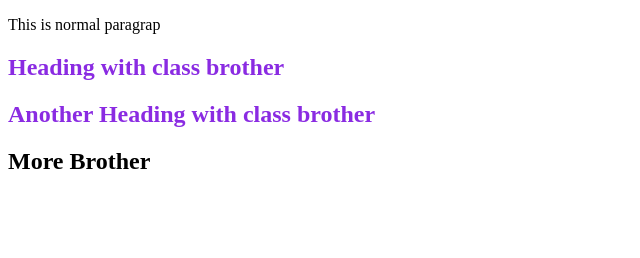
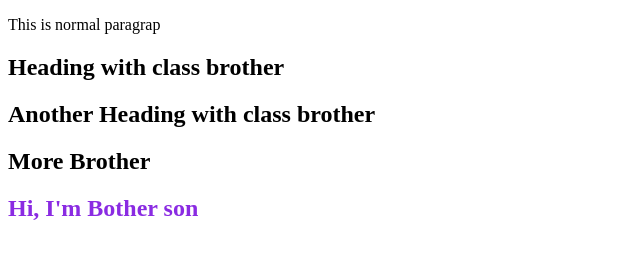
Before and after one commit to AbidurRahman24/HTML-CSS-Practices, a plain HTML site: page CSS-Combinator/Index.html in a window 1280 px wide. Shown: the whole page, without its empty margins (0-640 px from the left). Drawn offline with Linux system fonts and the light colour scheme.

Commit message:
css combinator

```diff
--- a/CSS-Combinator/Index.html
+++ b/CSS-Combinator/Index.html
@@ -10,12 +10,12 @@
 <body>
     <section class='grand-parent'>
         <div class='parent'>
-            <p>This is normal paragrap</p>
+            <p >This is normal paragrap</p>
             <h1 class='brother'>Heading with class brother</h1>
             <h1 class='brother'>Another Heading with class brother</h1>
             <h2 class='brother'>More Brother</h2>
             <div class='brother'>
-                <h1 class="brother-son"></h1>
+                <h1 class="brother-son">Hi, I'm Bother son</h1>
             </div>
 
         </div>
--- a/CSS-Combinator/style.css
+++ b/CSS-Combinator/style.css
@@ -1,4 +1,19 @@
 /* General Sibling Selector (~) */
-p ~ h1{
+/* p ~ h1{
+    color: blueviolet;
+} */
+
+
+/* Adjacent Sibling Selector (+) */
+/* p + h1 {
+    color: red
+} */
+
+/* Child Selector (>)*/
+/* .parent >.brother{
+    color: yellow
+} */
+/* Descendant Selector (space) */
+.parent .brother-son{
     color: blueviolet;
 }
```
Also changed, not shown: index.html (deleted, +0 -17 lines).
